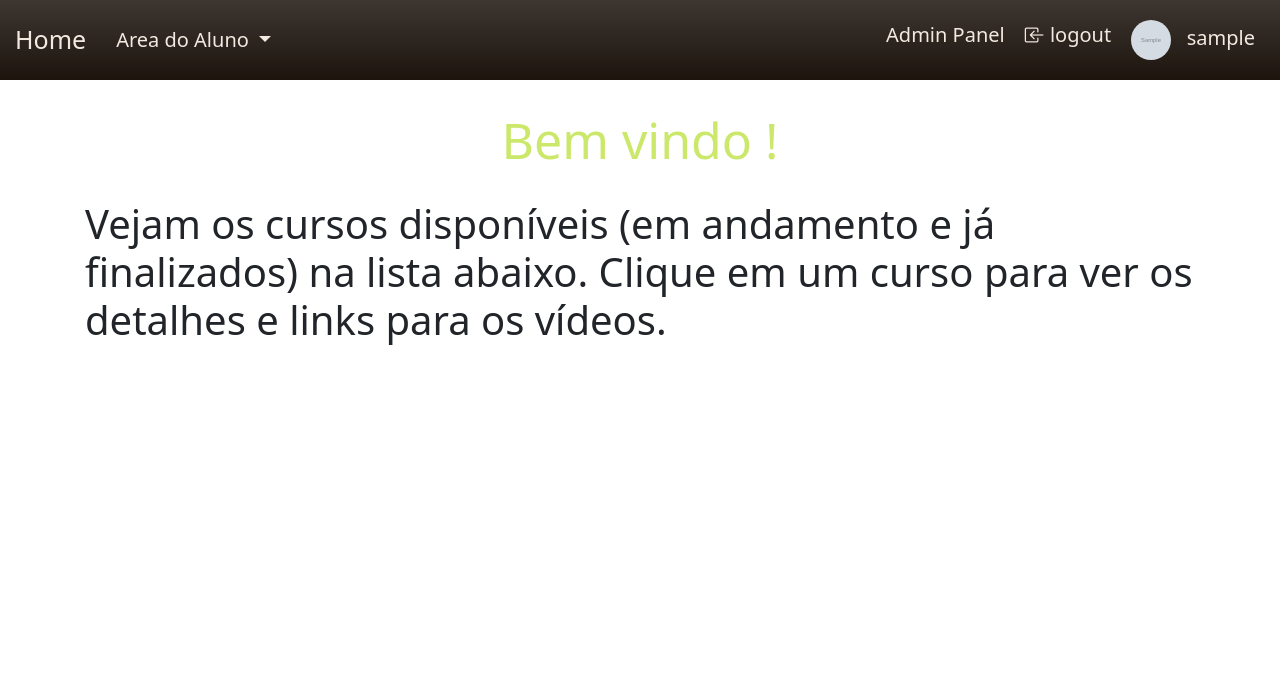
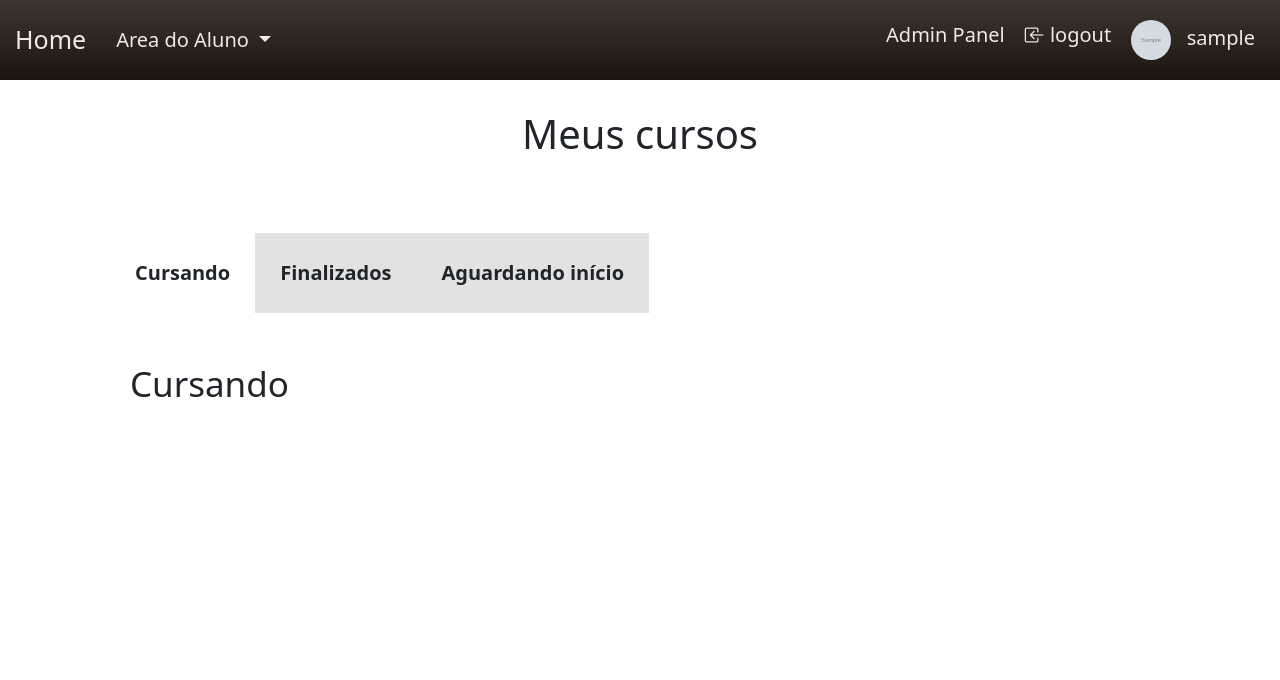
Before and after one commit to Atzingen/corretorIA, a Django app: page /meus_cursos in a window 1280 px wide. Shown: the top 680 px of the page. Run offline with Django 4.2, Linux system fonts and the light colour scheme; a user stored in the database is signed in; tables that the repository leaves empty hold one stand-in row (values such as "Sample post"); grey boxes marked "Sample" are stand-in pictures; some libraries are stand-ins or nearby versions.

Commit message:
[5][Página de Meus Cursos] Montando a página

```diff
--- a/submits/templates/my_courses.html
+++ b/submits/templates/my_courses.html
@@ -1,13 +1,59 @@
 {% extends 'base.html' %} {% load static %} {% block content %}
+
+<style type="text/css">
+    .my_courses_tabs {
+        display: flex;
+        flex-wrap: wrap;
+        margin: 50px auto;
+        padding: 25px;
+    }
+
+    .my_courses_tabs input[type="radio"] {
+        display: none;
+    }
+
+    .my_courses_tabs label {
+        padding: 25px;
+        background: #e2e2e2;
+        font-weight: bold;
+    }
+
+    .my_courses_tabs label:hover {
+        cursor: pointer;
+    }
+
+    .my_courses_tabs .tab {
+        width: 100%;
+        padding: 20px;
+        background: #fff;
+        order: 1;
+        display: none;
+    }
+
+    .my_courses_tabs input[type="radio"]:checked + label + .tab {
+        display: block;
+    }
+
+    .my_courses_tabs input[type="radio"]:checked + label {
+        background: #fff;
+    }
+
+</style>
+
 <div class="container">
 
-    <h1 class="mt-4 mb-4 text-center" style="color: var(--strongaccent)"> Bem vindo !</h1>
-    <h2 class="mt-4 mb-4">
-        Vejam os cursos disponíveis (em andamento e já finalizados) na lista abaixo. Clique em um curso para ver os detalhes e links para os vídeos.
+    <h2 class="text-center mt-4 mb-4">
+        Meus cursos
     </h2>
 
     <div class="accordion" id="accordion">
-        {% for dado in dados %}
+        <!-- Navbar -->
+        <nav id="my_courses_navbar" class="my_courses_tabs">
+            <input type="radio" id="tab_cursando" name="my_courses_tabs" checked="checked">
+            <label for="tab_cursando">Cursando</label>
+            <div class="tab">
+                <h3 id="cursando" class="mt-4 mb-4">Cursando</h3>
+                {% for dado in courses_in_progress %}
                 <div class="accordion-item">
                     <h2 class="accordion-header" id="heading{{forloop.counter}}">
                         <button class="accordion-button" type="button" data-bs-toggle="collapse" data-bs-target="#item{{forloop.counter}}" aria-expanded="true" aria-controls="collapse{{forloop.counter}}">
@@ -30,6 +76,64 @@
                 </div>
                 {% endfor %}
             </div>
+
+            <input type="radio" id="tab_finalizados" name="my_courses_tabs">
+            <label for="tab_finalizados">Finalizados</label>
+            <div class="tab">
+                <h3 id="finalizados" class="mt-4 mb-4">Finalizados</h3>
+                {% for dado in courses_done %}
+                <div class="accordion-item">
+                    <h2 class="accordion-header" id="heading{{forloop.counter}}">
+                        <button class="accordion-button" type="button" data-bs-toggle="collapse" data-bs-target="#item{{forloop.counter}}" aria-expanded="true" aria-controls="collapse{{forloop.counter}}">
+                            {{dado.name}}
+                        </button>
+                    </h2>
+                    <div id="item{{forloop.counter}}" class="accordion-collapse collapse {% if forloop.counter == 1 %} show {% endif %}" aria-labelledby="heading{{forloop.counter}}" data-bs-parent="#accordion">
+                        <div class="card-body">
+                            <p> {{dado.short_description}} </p>
+                            <p> {{dado.long_description}} </p>
+                            <p> <i class="bi bi-calendar3"></i> Iníco: {{dado.start_date}} Fim: {{dado.end_date}} </p>
+                            <p> Status do curso: {% if dado.active %} <i class="bi bi-check-lg" style="color: green"></i> Ativo {% else %} <i class="bi bi-x-lg" style="color: red"></i> Terminado {% endif %} </p>
+                            <p> <i class="bi bi-arrow-right-square-fill"></i> <a href="{% url 'course' dado.id %}"> Ir para o curso</a> </p>
+                            <p> <i class="bi bi-github"></i> <a href="{{dado.github}}" target="_blank"> Github </a></p>
+                            <p> <i class="bi bi-youtube"></i> <a href="{{dado.youtube}}" target="_blank"> Youtube </a></p>
+                            {% if dado.subscription_open %}
+                            <a class="btn btn-success" href="{% url 'subscribe' dado.id %}" role="button"><i class="bi bi-check-square"></i> Inscrever </a> {% endif %}
+                        </div>
+                    </div>
+                </div>
+                {% endfor %}
+            </div>
+
+            <input type="radio" id="tab_aguardando" name="my_courses_tabs">
+            <label for="tab_aguardando">Aguardando início</label>
+            <div class="tab">
+                <h3 id="aguardando" class="mt-4 mb-4">Aguardando Início</h3>
+                {% for dado in waiting_courses %}
+                <div class="accordion-item">
+                    <h2 class="accordion-header" id="heading{{forloop.counter}}">
+                        <button class="accordion-button" type="button" data-bs-toggle="collapse" data-bs-target="#item{{forloop.counter}}" aria-expanded="true" aria-controls="collapse{{forloop.counter}}">
+                            {{dado.name}}
+                        </button>
+                    </h2>
+                    <div id="item{{forloop.counter}}" class="accordion-collapse collapse {% if forloop.counter == 1 %} show {% endif %}" aria-labelledby="heading{{forloop.counter}}" data-bs-parent="#accordion">
+                        <div class="card-body">
+                            <p> {{dado.short_description}} </p>
+                            <p> {{dado.long_description}} </p>
+                            <p> <i class="bi bi-calendar3"></i> Iníco: {{dado.start_date}} Fim: {{dado.end_date}} </p>
+                            <p> Status do curso: {% if dado.active %} <i class="bi bi-check-lg" style="color: green"></i> Ativo {% else %} <i class="bi bi-x-lg" style="color: red"></i> Terminado {% endif %} </p>
+                            <p> <i class="bi bi-arrow-right-square-fill"></i> <a href="{% url 'course' dado.id %}"> Ir para o curso</a> </p>
+                            <p> <i class="bi bi-github"></i> <a href="{{dado.github}}" target="_blank"> Github </a></p>
+                            <p> <i class="bi bi-youtube"></i> <a href="{{dado.youtube}}" target="_blank"> Youtube </a></p>
+                            {% if dado.subscription_open %}
+                            <a class="btn btn-success" href="{% url 'subscribe' dado.id %}" role="button"><i class="bi bi-check-square"></i> Inscrever </a> {% endif %}
+                        </div>
+                    </div>
+                </div>
+                {% endfor %}
+            </div>
+        </nav>
+    </div>
 </div>
 
 {% endblock %}
--- a/submits/views.py
+++ b/submits/views.py
@@ -52,20 +52,25 @@ def my_courses(request):
     courses_done = []
     waiting_courses = []
 
-    my_courses = list(Course.objects.filter(user=request.user).values('name', 'id', 'short_description', 'long_description', 'subscription_open',
-                                             'active', 'start_date', 'end_date', 'youtube', 'github').order_by(
-                                            '-subscription_open', 'start_date'))
+    my_courses_list = list(
+        Course.objects.filter(user=request.user).values('name', 'id', 'short_description', 'long_description',
+                                                        'subscription_open',
+                                                        'active', 'start_date', 'end_date', 'youtube',
+                                                        'github').order_by(
+            '-subscription_open', 'start_date'))
 
-    for my_course in my_courses:
+    for my_course in my_courses_list:
         if my_course['end_date'] >= date.today():
-            if my_course['start_date'] <= date.today(): courses_in_progress.append(my_course)
-            else: waiting_courses.append(my_course)
+            if my_course['start_date'] <= date.today():
+                courses_in_progress.append(my_course)
+            else:
+                waiting_courses.append(my_course)
         else:
             courses_done.append(my_course)
 
-    context = {'active': courses_in_progress,
-               'done': courses_done,
-               'waiting': waiting_courses}
+    context = {'courses_in_progress': courses_in_progress,
+               'courses_done': courses_done,
+               'waiting_courses': waiting_courses}
     return render(request, 'my_courses.html', context)
 
 
```
Lines whose indentation alone changed are shown as unchanged.
